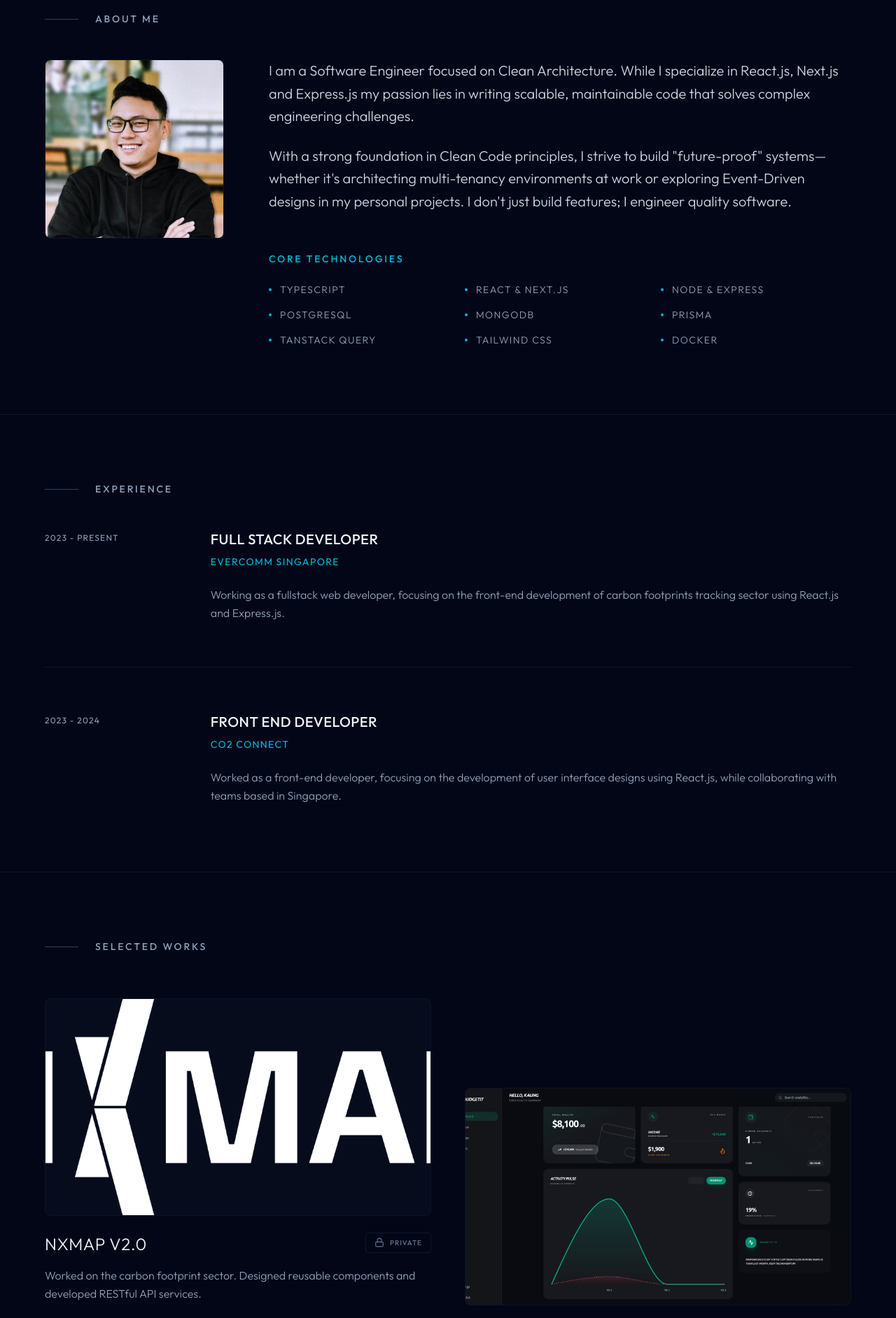
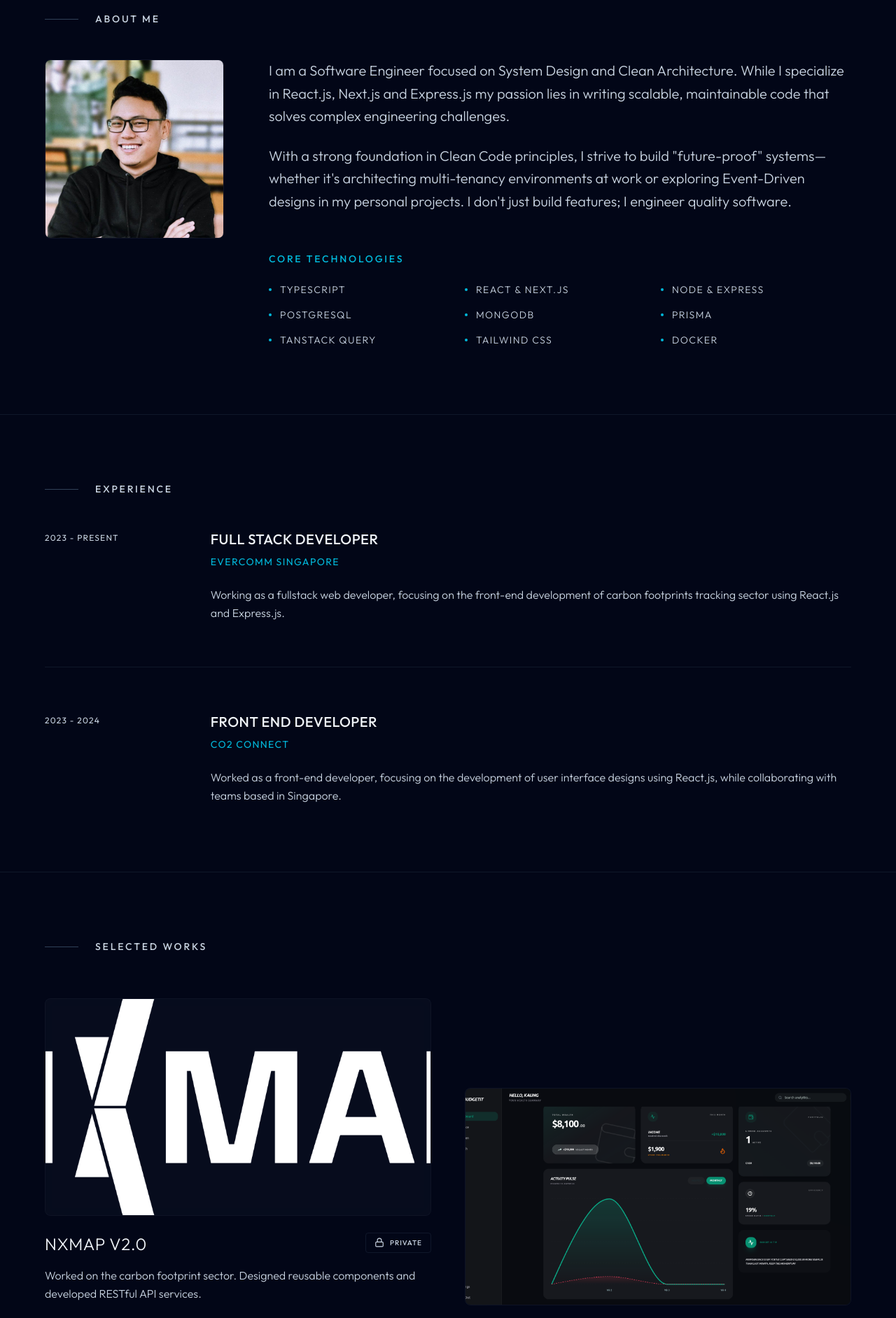
Before and after one commit to kaungmyattun21/Portfolio_v2, a Next.js app: page / in a window 1280 px wide. Shown: the part 880-2764 px from the top of the page at 70% size. Built offline with nearby package versions, Linux system fonts and the light colour scheme.

Commit message:
Edited color contrast ratio for better accessibility

```diff
--- a/src/components/Footer.tsx
+++ b/src/components/Footer.tsx
@@ -6,11 +6,11 @@ export function Footer() {
   return (
     <footer className="px-8 py-12 md:px-16 border-t border-slate-800/50 flex flex-col md:flex-row justify-between items-center mt-12 w-full">
       <div className="mb-6 md:mb-0">
-        <p className="text-xs text-slate-500 uppercase tracking-widest">
+        <p className="text-xs text-slate-400 uppercase tracking-widest">
           &copy; {new Date().getFullYear()} Kaung Myat Tun.
         </p>
       </div>
-      <div className="flex gap-6 text-slate-400">
+      <div className="flex gap-6 text-slate-300">
         <a
           href="https://github.com/kaungmyattun21"
           target="_blank"
--- a/src/components/sections/About.tsx
+++ b/src/components/sections/About.tsx
@@ -11,7 +11,7 @@ export function About() {
     >
       <div className="flex items-center gap-6 mb-12">
         <div className="w-12 h-px bg-slate-700"></div>
-        <h2 className="text-sm tracking-[0.2em] uppercase text-slate-400 font-medium">
+        <h2 className="text-sm tracking-[0.2em] uppercase text-slate-300 font-medium">
           About Me
         </h2>
       </div>
@@ -45,7 +45,7 @@ export function About() {
           className="flex-1 text-base md:text-xl font-light leading-relaxed text-slate-300 space-y-4 md:space-y-6"
         >
           <p>
-            I am a Software Engineer focused on Clean
+            I am a Software Engineer focused on System Design and Clean
             Architecture. While I specialize in React.js, Next.js and Express.js
             my passion lies in writing scalable, maintainable code that solves
             complex engineering challenges.
@@ -62,7 +62,7 @@ export function About() {
             <h3 className="text-xs md:text-sm tracking-[0.2em] uppercase text-cyan-500 font-medium mb-6">
               Core Technologies
             </h3>
-            <div className="grid grid-cols-2 sm:grid-cols-3 gap-y-4 gap-x-2 text-xs md:text-sm tracking-widest uppercase text-slate-400">
+            <div className="grid grid-cols-2 sm:grid-cols-3 gap-y-4 gap-x-2 text-xs md:text-sm tracking-widest uppercase text-slate-300">
               {[
                 "TypeScript",
                 "React & Next.js",
@@ -72,7 +72,7 @@ export function About() {
                 "Prisma",
                 "Tanstack Query",
                 "Tailwind CSS",
-                "Docker"
+                "Docker",
               ].map((tech) => (
                 <div key={tech} className="flex items-center gap-3">
                   <span className="w-1 h-1 bg-cyan-500 rounded-full"></span>
--- a/src/components/sections/Contact.tsx
+++ b/src/components/sections/Contact.tsx
@@ -16,7 +16,7 @@ export function Contact() {
           What&apos;s Next?
         </h2>
         <h3 className="text-3xl sm:text-4xl md:text-5xl font-light mb-8 uppercase tracking-widest">Get In Touch</h3>
-        <p className="text-slate-400 font-light leading-relaxed mb-12 text-base md:text-lg">
+        <p className="text-slate-300 font-light leading-relaxed mb-12 text-base md:text-lg">
           Whether you have a question, a project proposal, or just want to say hi,
           I&apos;ll try my best to get back to you! My inbox is always open. Let&apos;s build the future together.
         </p>
--- a/src/components/sections/Experience.tsx
+++ b/src/components/sections/Experience.tsx
@@ -8,7 +8,7 @@ export function Experience() {
     <section id="experience" className="py-24 px-8 md:px-16 border-t border-slate-800/50">
       <div className="flex items-center gap-6 mb-12">
         <div className="w-12 h-px bg-slate-700"></div>
-        <h2 className="text-sm tracking-[0.2em] uppercase text-slate-400 font-medium">
+        <h2 className="text-sm tracking-[0.2em] uppercase text-slate-300 font-medium">
           Experience
         </h2>
       </div>
@@ -24,7 +24,7 @@ export function Experience() {
             transition={{ duration: 0.6, delay: index * 0.1 }}
           >
             <div className="md:col-span-1">
-              <span className="text-xs text-slate-400 tracking-widest uppercase mt-1 block">
+              <span className="text-xs text-slate-300 tracking-widest uppercase mt-1 block">
                 {exp.period}
               </span>
             </div>
@@ -36,7 +36,7 @@ export function Experience() {
               <h4 className="text-xs md:text-sm text-cyan-500 tracking-widest uppercase mb-6">
                 {exp.company}
               </h4>
-              <p className="text-slate-400 font-light leading-relaxed">
+              <p className="text-slate-300 font-light leading-relaxed">
                 {exp.description}
               </p>
             </div>
--- a/src/components/sections/Hero.tsx
+++ b/src/components/sections/Hero.tsx
@@ -24,7 +24,7 @@ export function Hero() {
       </motion.div>
 
       <motion.div
-        className="absolute bottom-12 left-8 md:left-16 text-xs tracking-[0.2em] uppercase text-slate-400"
+        className="absolute bottom-12 left-8 md:left-16 text-xs tracking-[0.2em] uppercase text-slate-300"
         initial={{ opacity: 0 }}
         animate={{ opacity: 1 }}
         transition={{ delay: 1, duration: 1 }}
--- a/src/components/sections/Works.tsx
+++ b/src/components/sections/Works.tsx
@@ -14,7 +14,7 @@ function ProjectCard({ project, index }: { project: any; index: number }) {
     if (isHovered && project.images?.length > 1) {
       interval = setInterval(() => {
         setCurrentImageIndex((prev) => (prev + 1) % project.images.length);
-      }, 1500);
+      }, 2000);
     } else if (!isHovered) {
       setCurrentImageIndex(0);
     }
@@ -57,7 +57,7 @@ function ProjectCard({ project, index }: { project: any; index: number }) {
               />
             </motion.div>
           ) : (
-            <div className="w-full h-full bg-slate-800/50 flex flex-col items-center justify-center text-slate-400">
+            <div className="w-full h-full bg-slate-800/50 flex flex-col items-center justify-center text-slate-300">
               <svg
                 xmlns="http://www.w3.org/2000/svg"
                 className="h-12 w-12 mb-4 opacity-50"
@@ -84,7 +84,7 @@ function ProjectCard({ project, index }: { project: any; index: number }) {
               <div
                 key={idx}
                 className={`w-1.5 h-1.5 rounded-full transition-colors duration-300 ${
-                  idx === currentImageIndex ? "bg-cyan-400" : "bg-white/30"
+                  idx === currentImageIndex ? "bg-cyan-400" : "bg-white/50"
                 }`}
               />
             ))}
@@ -104,7 +104,11 @@ function ProjectCard({ project, index }: { project: any; index: number }) {
             className="group/link flex items-center gap-2 px-3 py-1.5 border border-cyan-500/20 rounded hover:bg-cyan-500/10 hover:border-cyan-500/40 transition-all duration-300 cursor-none"
             aria-label="View Github Repository"
           >
-            <svg viewBox="0 0 24 24" fill="currentColor" className="w-5 h-5 text-cyan-500/80">
+            <svg
+              viewBox="0 0 24 24"
+              fill="currentColor"
+              className="w-5 h-5 text-cyan-400"
+            >
               <path d="M12 2C6.477 2 2 6.484 2 12.017c0 4.425 2.865 8.18 6.839 9.504.5.092.682-.217.682-.483 0-.237-.008-.868-.013-1.703-2.782.605-3.369-1.343-3.369-1.343-.454-1.158-1.11-1.466-1.11-1.466-.908-.62.069-.608.069-.608 1.003.07 1.531 1.032 1.531 1.032.892 1.53 2.341 1.088 2.91.832.092-.647.35-1.088.636-1.338-2.22-.253-4.555-1.113-4.555-4.951 0-1.093.39-1.988 1.029-2.688-.103-.253-.446-1.272.098-2.65 0 0 .84-.27 2.75 1.026A9.564 9.564 0 0112 6.844c.85.004 1.705.115 2.504.337 1.909-1.296 2.747-1.027 2.747-1.027.546 1.379.202 2.398.1 2.651.64.7 1.028 1.595 1.028 2.688 0 3.848-2.339 4.695-4.566 4.943.359.309.678.92.678 1.855 0 1.338-.012 2.419-.012 2.747 0 .268.18.58.688.482A10.019 10.019 0 0022 12.017C22 6.484 17.522 2 12 2z" />
             </svg>
             <svg
@@ -114,7 +118,7 @@ function ProjectCard({ project, index }: { project: any; index: number }) {
               strokeWidth="2"
               strokeLinecap="round"
               strokeLinejoin="round"
-              className="w-3.5 h-3.5 text-cyan-500/80 transition-transform duration-300 group-hover/link:translate-x-1 group-hover/link:-translate-y-1"
+              className="w-3.5 h-3.5 text-cyan-400 transition-transform duration-300 group-hover/link:translate-x-1 group-hover/link:-translate-y-1"
             >
               <line x1="7" y1="17" x2="17" y2="7"></line>
               <polyline points="7 7 17 7 17 17"></polyline>
@@ -122,8 +126,16 @@ function ProjectCard({ project, index }: { project: any; index: number }) {
           </a>
         )}
         {project.isPrivate && (
-          <div className="flex items-center gap-2 px-3 py-1.5 border border-slate-700/30 rounded text-[10px] uppercase tracking-widest text-slate-500 font-medium whitespace-nowrap">
-            <svg viewBox="0 0 24 24" fill="none" stroke="currentColor" strokeWidth="2" strokeLinecap="round" strokeLinejoin="round" className="w-3.5 h-3.5">
+          <div className="flex items-center gap-2 px-3 py-1.5 border border-slate-700/30 rounded text-[10px] uppercase tracking-widest text-slate-300 font-medium whitespace-nowrap">
+            <svg
+              viewBox="0 0 24 24"
+              fill="none"
+              stroke="currentColor"
+              strokeWidth="2"
+              strokeLinecap="round"
+              strokeLinejoin="round"
+              className="w-3.5 h-3.5"
+            >
               <rect x="3" y="11" width="18" height="11" rx="2" ry="2"></rect>
               <path d="M7 11V7a5 5 0 0 1 10 0v4"></path>
             </svg>
@@ -132,7 +144,7 @@ function ProjectCard({ project, index }: { project: any; index: number }) {
         )}
       </div>
 
-      <p className="text-slate-400 font-light leading-relaxed mb-6">
+      <p className="text-slate-300 font-light leading-relaxed mb-6">
         {project.description}
       </p>
 
@@ -140,7 +152,7 @@ function ProjectCard({ project, index }: { project: any; index: number }) {
         {project.tech.map((tech: string) => (
           <span
             key={tech}
-            className="text-[10px] uppercase tracking-wider border border-slate-700/50 px-3 py-1 rounded-sm text-slate-400 bg-slate-800/10"
+            className="text-[10px] uppercase tracking-wider border border-slate-700/50 px-3 py-1 rounded-sm text-slate-300 bg-slate-800/10"
           >
             {tech}
           </span>
@@ -158,7 +170,7 @@ export function Works() {
     >
       <div className="flex items-center gap-6 mb-16">
         <div className="w-12 h-px bg-slate-700"></div>
-        <h2 className="text-sm tracking-[0.2em] uppercase text-slate-400 font-medium">
+        <h2 className="text-sm tracking-[0.2em] uppercase text-slate-300 font-medium">
           Selected Works
         </h2>
       </div>
```
